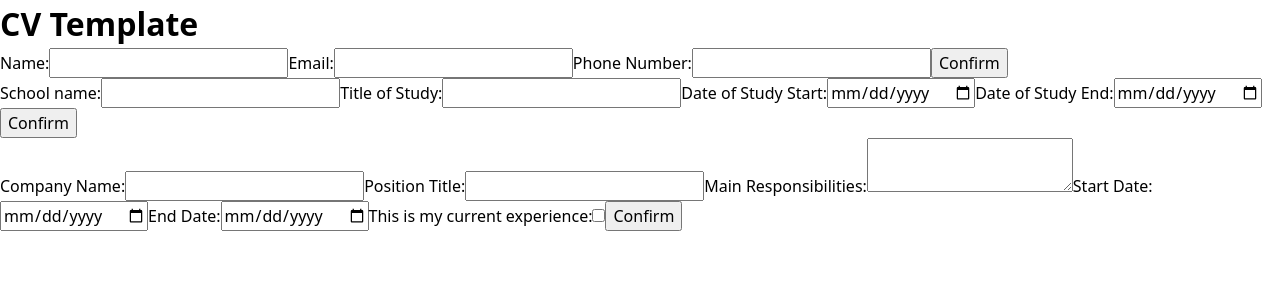
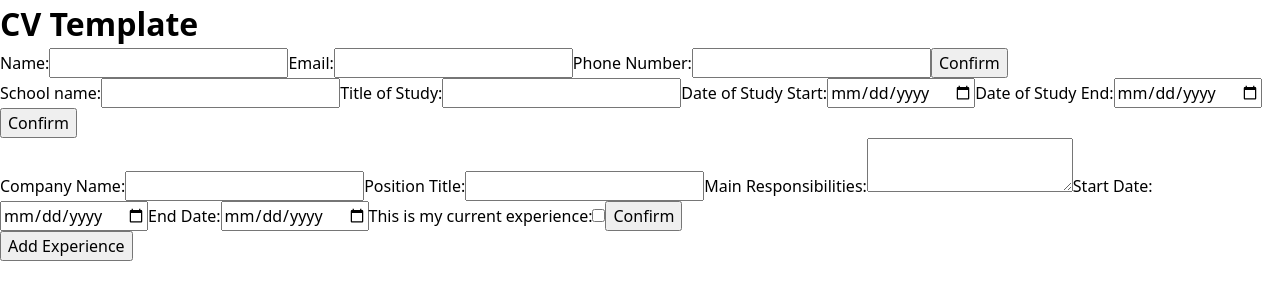
Before and after one commit to MarcusW9/cv-application, a React (Vite) app: page / in a window 1280 px wide. Shown: the top 300 px of the page. Built offline with nearby package versions, Linux system fonts and the light colour scheme.

Commit message:
Allow adding multiple experiences

```diff
--- a/src/components/PracticalExperience.jsx
+++ b/src/components/PracticalExperience.jsx
@@ -7,9 +7,22 @@
 import { useState, Fragment } from 'react'
 
 export default function PracticalExperience() {
+  const [experienceIds, setExperienceIds] = useState([
+    { id: crypto.randomUUID() },
+  ])
+
+  function handleAddExperience() {
+    setExperienceIds([...experienceIds, { id: crypto.randomUUID() }])
+  }
+
   return (
     <section>
-      <Experience />
+      {experienceIds.map((experience) => (
+        <Experience key={experience.id} />
+      ))}
+      <button type="button" onClick={handleAddExperience}>
+        Add Experience
+      </button>
     </section>
   )
 }
@@ -36,7 +49,7 @@ function Experience() {
     })
   }
 
-  function handleClick() {
+  function handleToggleEdit() {
     setIsEditing(!isEditing)
   }
 
@@ -104,7 +117,7 @@ function Experience() {
             checked={practicalExperience.isCurrentExperience}
           />
         </label>
-        <button type="button" onClick={handleClick}>
+        <button type="button" onClick={handleToggleEdit}>
           Confirm
         </button>
       </section>
@@ -137,7 +150,7 @@ function Experience() {
         )}
       </dl>
 
-      <button type="button" onClick={handleClick}>
+      <button type="button" onClick={handleToggleEdit}>
         Edit
       </button>
     </section>
```
